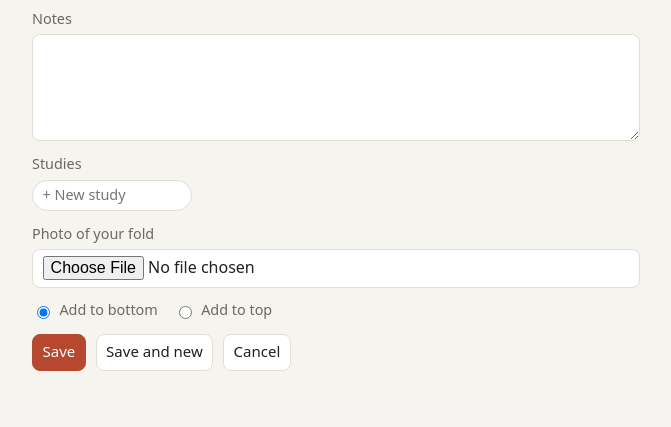
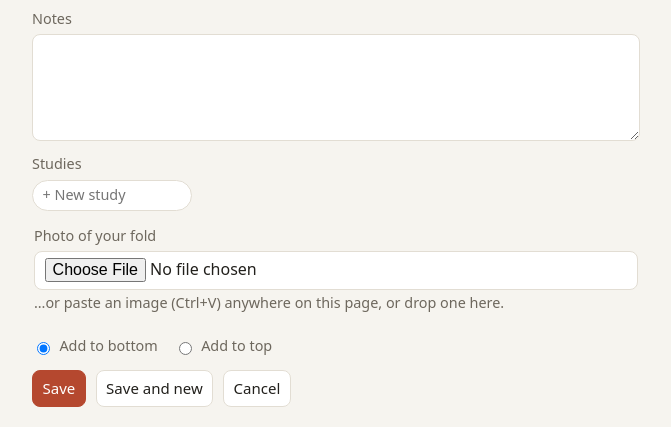
Before and after one commit to antiharmonic/origami-list, a FastAPI app: page /add in a window 1280 px wide. Shown: the part 735-1162 px from the top of the page, without its empty margins (78-749 px from the left). Before the commit the page ends 1106 px from the top, so only its background shows below. Run offline with FastAPI, Linux system fonts and the light colour scheme; data that the repository does not hold is empty; parts of the project's set-up code (start-up, migrations or seed data) failed here and were passed over.

Commit message:
Paste or drop an image to set a model's fold photo
The image is staged into the form's file input and uploads with the
normal Save; no server changes.

Co-Authored-By: Claude Opus 5.5 <noreply@anthropic.com>

```diff
--- a/app/static/app.css
+++ b/app/static/app.css
@@ -149,6 +149,9 @@ main { max-width: 1100px; margin: 0 auto; padding: 1.25rem; }
 .result:hover { background: var(--bg); }
 .current-photo { display: flex; gap: 1rem; align-items: center; }
 .current-photo img { width: 100px; border-radius: 6px; }
+.photo-drop { border: 2px dashed transparent; border-radius: 8px; padding: .25rem; margin: -.25rem; }
+.photo-drop.dragging { border-color: var(--muted); }
+.photo-drop .hint { margin: .2rem 0 .5rem; }
 .buttons { display: flex; gap: .6rem; }
 .delete-form { margin-top: 2rem; }
 .hint { color: var(--muted); font-size: .9rem; }
--- a/app/templates/form.html
+++ b/app/templates/form.html
@@ -61,7 +61,15 @@
         </div>
       </div>
 
-      <label>Photo of your fold <input type="file" name="photo" accept="image/*"></label>
+      <div id="photo-drop" class="photo-drop">
+        <label>Photo of your fold <input type="file" id="photo" name="photo" accept="image/*"></label>
+        <p class="hint">…or paste an image (Ctrl+V) anywhere on this page, or drop one here.</p>
+        <div id="photo-staged" class="current-photo" hidden>
+          <img alt="New photo">
+          <span class="hint">New photo, saved when you click Save.</span>
+          <button type="button" id="photo-clear">Clear</button>
+        </div>
+      </div>
       {% if m and m.photo %}
       <div class="current-photo">
         <img src="/photos/{{ m.photo }}" alt="Current photo">
@@ -128,5 +136,53 @@
         htmx.trigger(document.body, "book-offset-loaded");
       });
   });
+
+  // Fold photo: a pasted or dropped image goes into the file input, so it uploads with the normal Save.
+  (function () {
+    var input = document.getElementById("photo");
+    var drop = document.getElementById("photo-drop");
+    var staged = document.getElementById("photo-staged");
+    var img = staged.querySelector("img");
+
+    function firstImage(files) {
+      return Array.from(files || []).find(function (f) { return f.type.startsWith("image/"); });
+    }
+
+    function show(file) {
+      if (img.src) URL.revokeObjectURL(img.src);
+      if (!file) { img.removeAttribute("src"); staged.hidden = true; return; }
+      img.src = URL.createObjectURL(file);
+      staged.hidden = false;
+      var remove = document.querySelector("[name=remove_photo]");
+      if (remove) remove.checked = false;
+    }
+
+    function stage(file) {
+      var dt = new DataTransfer();
+      dt.items.add(file);
+      input.files = dt.files;
+      show(file);
+    }
+
+    input.addEventListener("change", function () { show(input.files[0]); });
+    document.getElementById("photo-clear").addEventListener("click", function () { input.value = ""; show(null); });
+
+    document.addEventListener("paste", function (e) {
+      if (!document.getElementById("notes-panel").hidden) return;
+      var file = firstImage(e.clipboardData && e.clipboardData.files);
+      if (!file) return;
+      e.preventDefault();
+      stage(file);
+    });
+
+    drop.addEventListener("dragover", function (e) { e.preventDefault(); drop.classList.add("dragging"); });
+    drop.addEventListener("dragleave", function () { drop.classList.remove("dragging"); });
+    drop.addEventListener("drop", function (e) {
+      e.preventDefault();
+      drop.classList.remove("dragging");
+      var file = firstImage(e.dataTransfer.files);
+      if (file) stage(file);
+    });
+  })();
 </script>
 {% endblock %}
```
Also changed, not shown: tests/test_app.py (+14 -0 lines), README.md.
